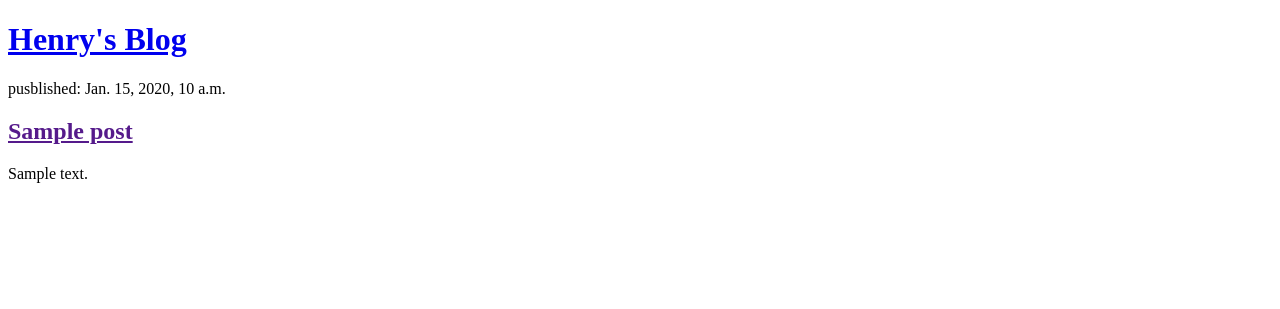
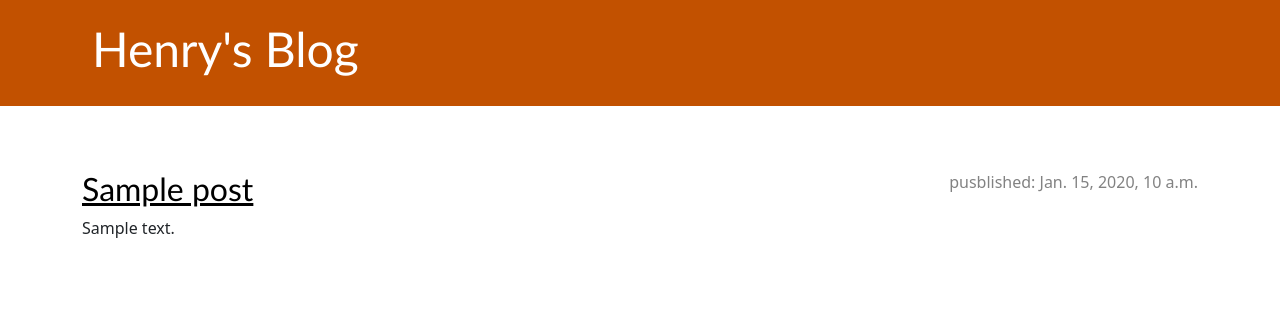
Before and after one commit to hmccormak/hblog, a Django app: page / in a window 1280 px wide. Shown: the top 309 px of the page. Run offline with Django 5.2, Linux system fonts and the light colour scheme; tables that the repository leaves empty hold one stand-in row (values such as "Sample post").

Commit message:
added css

```diff
--- /dev/null
+++ b/blog/static/css/blog.css
@@ -0,0 +1,70 @@
+.page-header {
+    background-color: #C25100;
+    margin-top: 0;
+    margin-bottom: 40px;
+    padding: 20px 20px 20px 40px;
+}
+
+.page-header h1,
+.page-header h1 a,
+.page-header h1 a:visited,
+.page-header h1 a:active {
+    color: #ffffff;
+    font-size: 36pt;
+    text-decoration: none;
+}
+
+h1,
+h2,
+h3,
+h4 {
+    font-family: 'Optima';
+}
+
+.date {
+    color: #828282;
+}
+
+.save {
+    float: right;
+}
+
+.post-form textarea,
+.post-form input {
+    width: 100%;
+}
+
+.top-menu,
+.top-menu:hover,
+.top-menu:visited {
+    color: #ffffff;
+    float: right;
+    font-size: 26pt;
+    margin-right: 20px;
+}
+
+.post {
+    margin-bottom: 70px;
+}
+
+.post h2 a,
+.post h2 a:visited {
+    color: #000000;
+}
+
+.post > .date,
+.post > .actions {
+    float: right;
+}
+
+.btn-secondary,
+.btn-secondary:visited {
+    color: #C25100;
+    background: none;
+    border-color: #C25100;
+}
+
+.btn-secondary:hover {
+    color: #FFFFFF;
+    background-color: #C25100;
+}
--- a/blog/templates/blog/post_list.html
+++ b/blog/templates/blog/post_list.html
@@ -1,20 +1,34 @@
+{% load static %}
 <!DOCTYPE html>
 <html>
     <head>
         <title>
             Henry's Blog
         </title>
+        <link rel="stylesheet" href="https://cdn.jsdelivr.net/npm/bootstrap@5.1.3/dist/css/bootstrap.min.css" integrity="sha384-1BmE4kWBq78iYhFldvKuhfTAU6auU8tT94WrHftjDbrCEXSU1oBoqyl2QvZ6jIW3" crossorigin="anonymous">
+        <link rel="stylesheet" href="{% static 'css/blog.css' %}">
     </head>
     <body>
-        <header>
+        <header class="page-header">
+            <div class="container">
                 <h1><a href="/">Henry's Blog</a></h1>
+            </div>
         </header>
+        <br>
+        <main class="container">
+            <div class="row">
+                <div class="col">
                     {% for post in posts %}
-        <article>
-            <time>pusblished: {{ post.published_date }}</time>
+                    <article class="post">
+                        <time class="date">
+                            pusblished: {{ post.published_date }}
+                        </time>
                         <h2><a href="">{{ post.title }}</a></h2>
                         <p>{{ post.text|linebreaksbr }}</p>
                     </article>
                     {% endfor %}
+                </div>
+            </div>
+        </main>
     </body>
 </html>
--- a/hblog/settings.py
+++ b/hblog/settings.py
@@ -28,7 +28,7 @@ SECRET_KEY = str(os.getenv('SECRET_KEY'))
 # SECURITY WARNING: don't run with debug turned on in production!
 DEBUG = True
 
-ALLOWED_HOSTS = []
+ALLOWED_HOSTS = ['127.0.0.1', '.pythonanywhere.com']
 
 
 # Application definition
```
Lines whose indentation alone changed are shown as unchanged.
